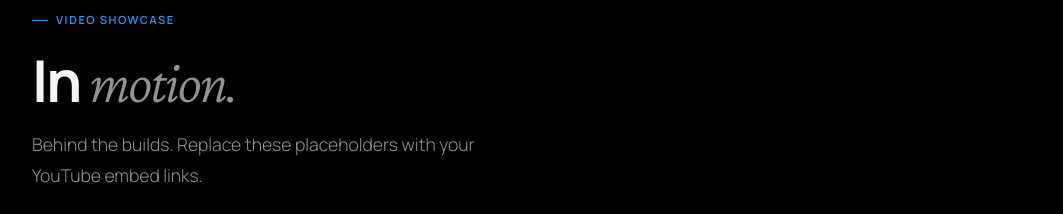
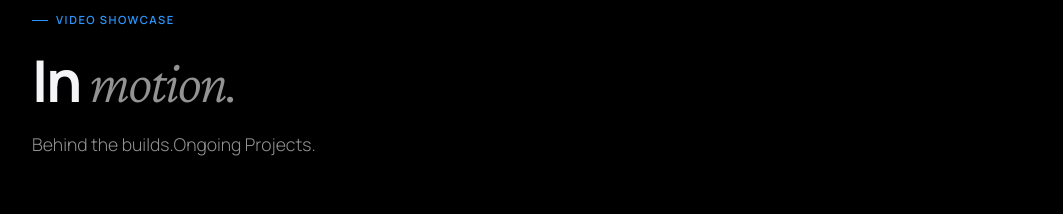
Before and after one commit to aryannate/Autonova-WebDev-Portfolio, a website: page index.html in a window 1280 px wide. Shown: the part 3320-3534 px from the top of the page, without its empty margins (108-1171 px from the left). Drawn offline with nearby package versions, Linux system fonts and the light colour scheme.

Commit message:
Initial commit with project zip

```diff
--- a/index.html
+++ b/index.html
@@ -1354,7 +1354,7 @@ footer {
       <p class="label">Video Showcase</p>
       <h2 class="display">In <em>motion.</em></h2>
       <p class="body-lg" style="margin-top: 16px; margin-bottom: 56px; max-width: 480px;">
-        Behind the builds. Replace these placeholders with your YouTube embed links.
+        Behind the builds.Ongoing Projects.
       </p>
     </div>
 
```
